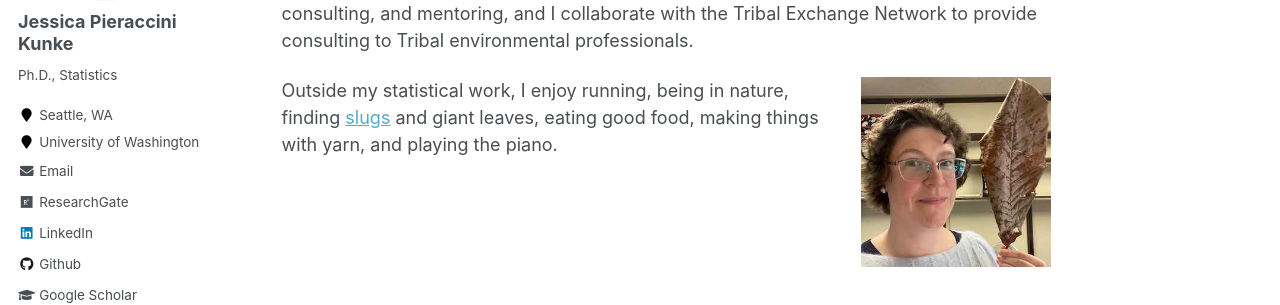
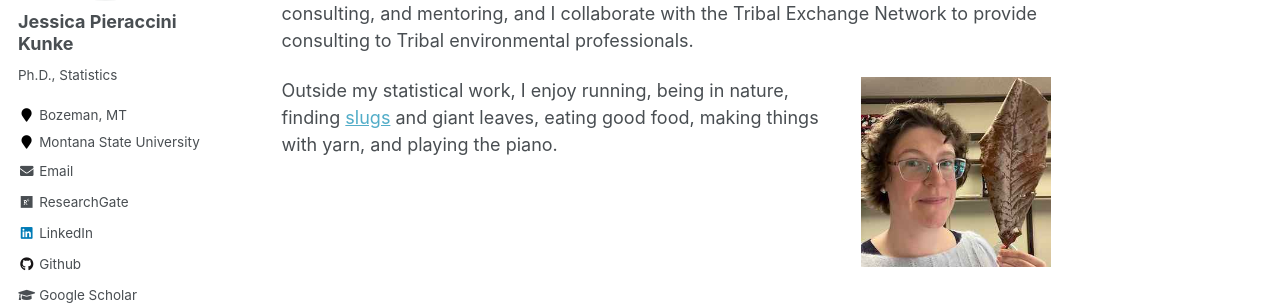
Before and after one commit to jpierkunke/jpierkunke.github.io, a Jekyll site: the page built from _pages/about.md, in a window 1280 px wide. Shown: the part 346-651 px from the top of the page. Built offline with Jekyll 4.4.1, drawn with Linux system fonts in a browser that asks for light colours; some web fonts are replaced.

Commit message:
Update location and employer for MSU

```diff
--- a/_config.yml
+++ b/_config.yml
@@ -83,14 +83,14 @@ author:
   name             : "Jessica Pieraccini Kunke"
   avatar           : "JessKunke_profile.jpg"
   bio              : "Ph.D., Statistics"
-  location         : "Seattle, WA"
-  employer         : "University of Washington"
+  location         : "Bozeman, MT"
+  employer         : "Montana State University"
   github           : "jpierkunke"
   linkedin         : "https://www.linkedin.com/in/jessicakunke/"
   orcid            : "https://orcid.org/0009-0006-1475-3734"
   googlescholar    : "https://scholar.google.com/citations?user=UWz8ZAsAAAAJ&hl=it"
   researchgate     : "https://www.researchgate.net/profile/Jessica-Kunke-2"
-  email            : "jkunke at uw dot edu"
+  email            : "jess dot kunke at montana dot edu"
   # arxiv            : "https://arxiv.org/search/stat?searchtype=author&query=Kunke,+J+P"
   # pubmed           :
   # uri              :
```
